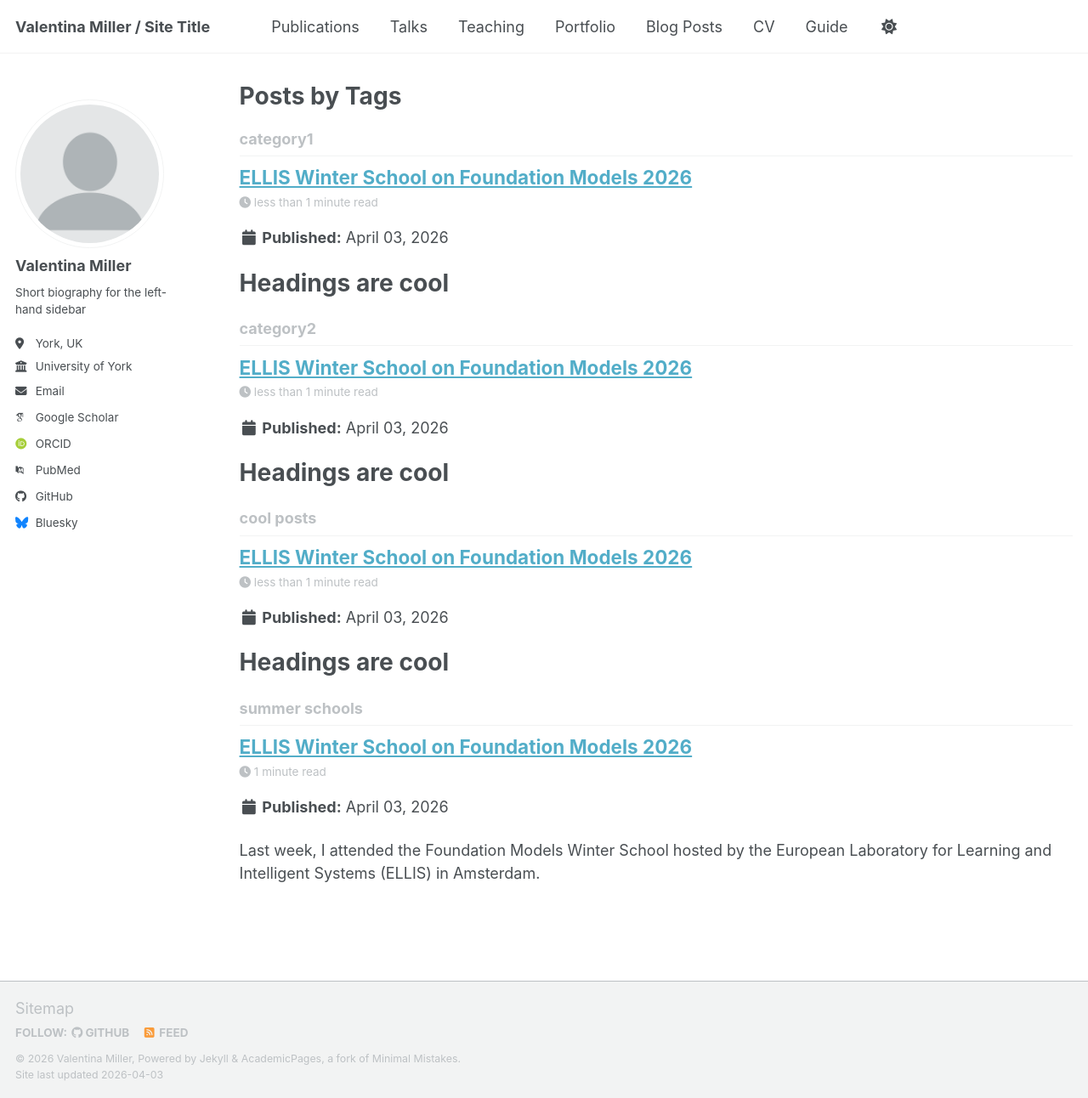
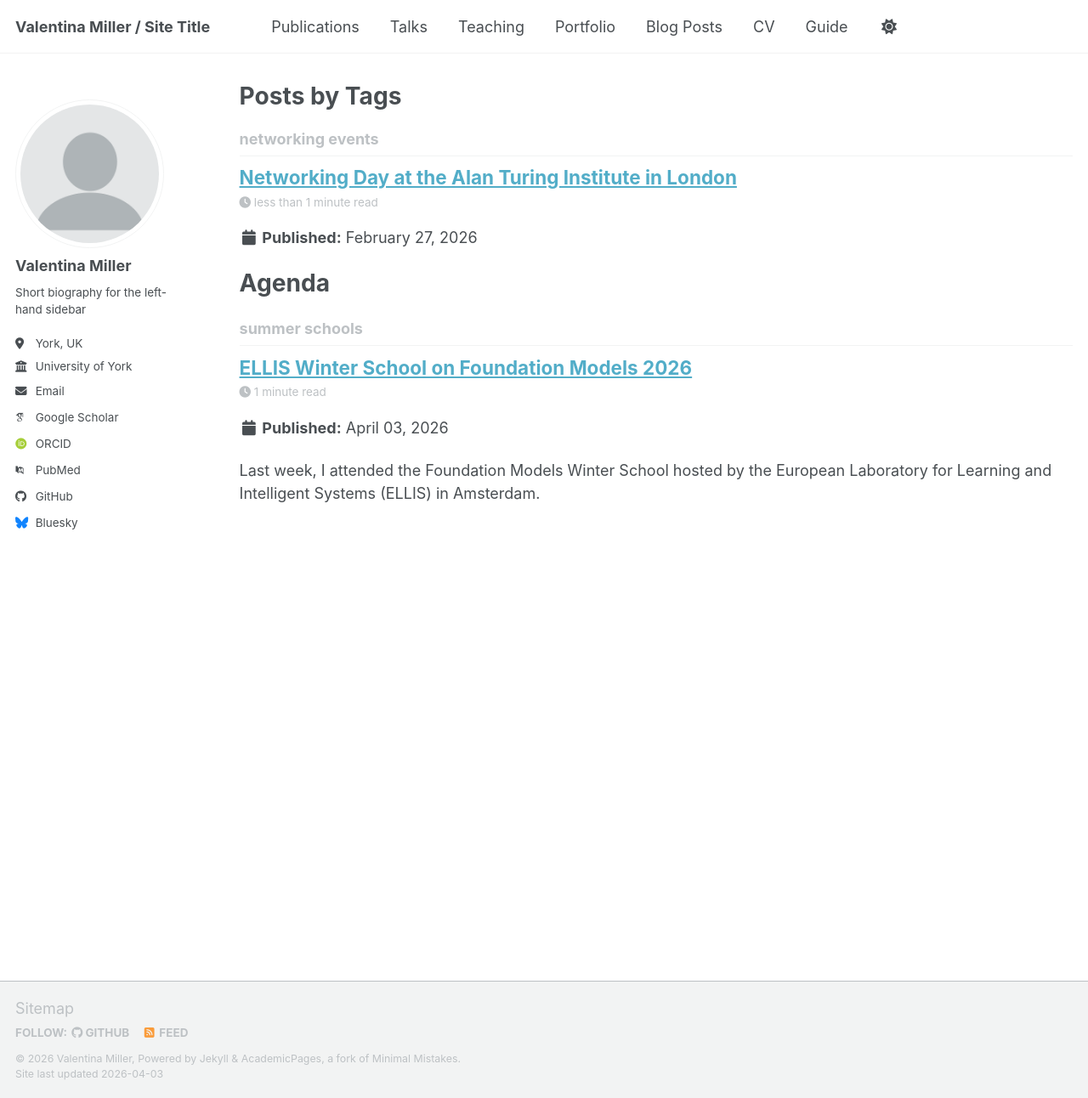
Before and after one commit to ValentinaMiller/ValentinaMiller.github.io, a Jekyll site: the page built from _pages/tag-archive.html, in a window 1280 px wide and 1292 px high. Shown: the whole window at 85% size. Built offline with Jekyll 4.4.1, drawn with Linux system fonts in a browser that asks for light colours; some web fonts are replaced; a script bundle is joined from its source files by our own code; library files that are not in the unit come from our copies.

Commit message:
Update 2026-04-03-blog-post-1.md

```diff
--- a/_posts/2026-04-03-blog-post-1.md
+++ b/_posts/2026-04-03-blog-post-1.md
@@ -1,19 +1,12 @@
 ---
-title: 'ELLIS Winter School on Foundation Models 2026'
-date: 2026-04-03
+title: 'Networking Day at the Alan Turing Institute in London'
+date: 2026-02-27
 permalink: /posts/2026/04/blog-post-1/
 tags:
-  - cool posts
-  - category1
-  - category2
+  - networking events
 ---
 
-
-
-Headings are cool
-======
-
-You can have many headings
+Agenda
 ======
 
 Aren't headings cool?
```
